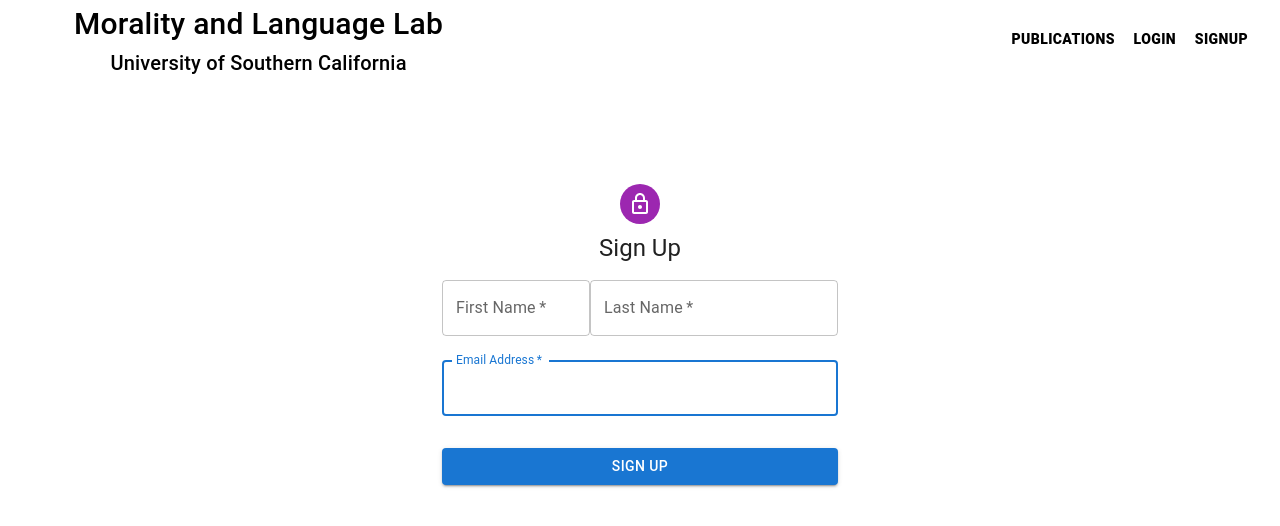
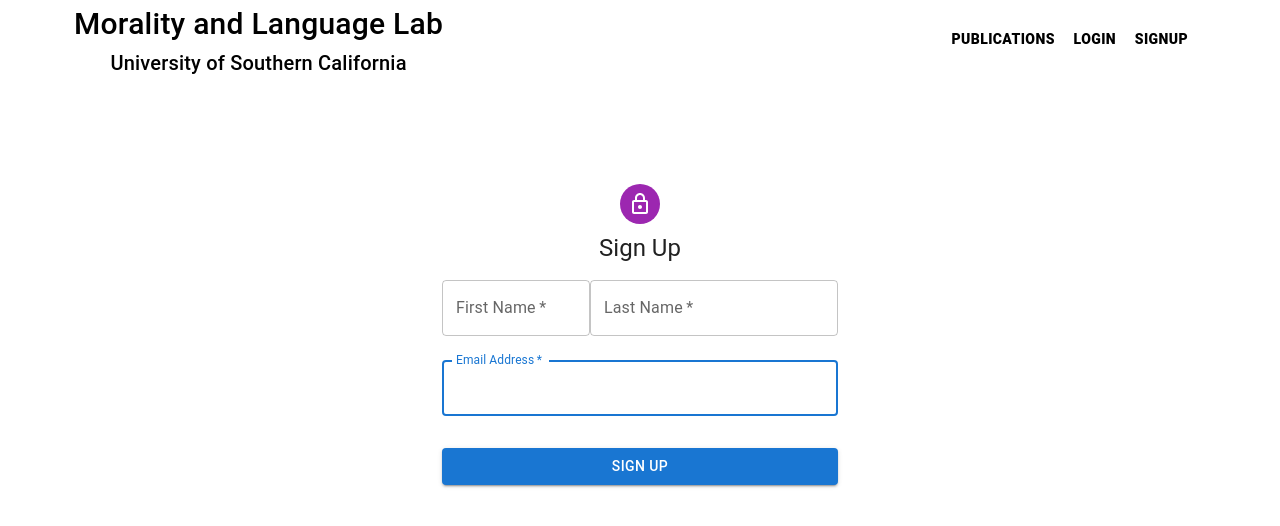
Before and after one commit to AaryaDevnani/MOLA-LAB-Challenge, a React (Create React App) app: page /signup in a window 1280 px wide. Shown: the top 526 px of the page. Built offline with nearby package versions, Linux system fonts and the light colour scheme.

Commit message:
Logout working, changed logic for login state management

```diff
--- a/src/components/NavBar.js
+++ b/src/components/NavBar.js
@@ -16,7 +16,7 @@
 import Button from "@mui/material/Button";
 
 function NavBar(props) {
-  const { userLoggedIn } = useContext(UserContext);
+  const { userLoggedIn, logout } = useContext(UserContext);
 
   const { window } = props;
   const [mobileOpen, setMobileOpen] = React.useState(false);
@@ -24,15 +24,6 @@
   const handleDrawerToggle = () => {
     setMobileOpen((prevState) => !prevState);
   };
-  let pages = ["Publications", "Login", "Signup"];
-  let adminPages = ["Publications", "Admin ", "Profile", "Logout"];
-  let userPages = ["Publications", "Profile", "Logout"];
-  let renderPages = [];
-  userLoggedIn.isAdmin === true
-    ? (renderPages = adminPages)
-    : userLoggedIn.isLoggedIn
-    ? (renderPages = userPages)
-    : (renderPages = pages);
 
   const drawer = (
     <Box onClick={handleDrawerToggle} sx={{ textAlign: "center" }}>
@@ -40,13 +31,46 @@
         <div>Morality and Language Lab</div>
       </Typography>
       <List>
-        {renderPages.map((page) => (
-          <ListItem key={page} disablePadding>
-            <ListItemButton sx={{ textAlign: "center" }}>
-              <ListItemText primary={page} sx={{ color: "#000" }} />
-            </ListItemButton>
-          </ListItem>
-        ))}
+        <ListItem key="Publications" disablePadding>
+          <ListItemButton sx={{ textAlign: "center" }}>
+            <ListItemText primary="Publications" sx={{ color: "#000" }} />
+          </ListItemButton>
+        </ListItem>
+        {!userLoggedIn.isAdmin && !userLoggedIn.isLoggedin ? (
+          <>
+            <ListItem key="Login" disablePadding>
+              <ListItemButton sx={{ textAlign: "center" }}>
+                <ListItemText primary="Login" sx={{ color: "#000" }} />
+              </ListItemButton>
+            </ListItem>
+            <ListItem key="Signup" disablePadding>
+              <ListItemButton sx={{ textAlign: "center" }}>
+                <ListItemText primary="Signup" sx={{ color: "#000" }} />
+              </ListItemButton>
+            </ListItem>
+          </>
+        ) : (
+          <>
+            {userLoggedIn.isAdmin && (
+              <ListItem key="Admin" disablePadding>
+                <ListItemButton sx={{ textAlign: "center" }}>
+                  <ListItemText primary="Admin" sx={{ color: "#000" }} />
+                </ListItemButton>
+              </ListItem>
+            )}
+
+            <ListItem key="Profile" disablePadding>
+              <ListItemButton sx={{ textAlign: "center" }}>
+                <ListItemText primary="Profile" sx={{ color: "#000" }} />
+              </ListItemButton>
+            </ListItem>
+            <ListItem key="Logout" disablePadding>
+              <ListItemButton sx={{ textAlign: "center" }}>
+                <ListItemText primary="Logout" sx={{ color: "#000" }} />
+              </ListItemButton>
+            </ListItem>
+          </>
+        )}
       </List>
     </Box>
   );
@@ -80,7 +104,6 @@
             variant="h6"
             component="div"
             sx={{
-              // display: { xs: "block", sm: "block" },
               ml: "50px",
               fontSize: { lg: "30px", md: "20px", sm: "20px" },
             }}
@@ -106,20 +129,88 @@
               justifyContent: "flex-end",
             }}
           >
-            {renderPages.map((page) => (
-              <NavLink to={"/" + page} style={{ textDecoration: "none" }}>
+            <NavLink to={"/"} style={{ textDecoration: "none" }}>
+              <Button
+                key={"Publications"}
+                sx={{
+                  "&:hover": { backgroundColor: "#fff" },
+                  color: "#000",
+                  fontWeight: "1000",
+                }}
+              >
+                Publications
+              </Button>
+            </NavLink>
+            {userLoggedIn.isLoggedIn ? (
+              <>
+                {userLoggedIn.isAdmin && (
+                  <NavLink to={"/Admin"} style={{ textDecoration: "none" }}>
+                    <Button
+                      key="Admin"
+                      sx={{
+                        "&:hover": { backgroundColor: "#fff" },
+                        color: "#000",
+                        fontWeight: "1000",
+                      }}
+                    >
+                      Admin
+                    </Button>
+                  </NavLink>
+                )}
+                <NavLink to={"/Profile"} style={{ textDecoration: "none" }}>
+                  <Button
+                    key="Profile"
+                    sx={{
+                      "&:hover": { backgroundColor: "#fff" },
+                      color: "#000",
+                      fontWeight: "1000",
+                    }}
+                  >
+                    Profile
+                  </Button>
+                </NavLink>
                 <Button
-                  key={page}
+                  key="Logout"
                   sx={{
                     "&:hover": { backgroundColor: "#fff" },
                     color: "#000",
                     fontWeight: "1000",
+                    mr: "60px",
                   }}
+                  onClick={logout}
                 >
-                  {page}
+                  Logout
                 </Button>
-              </NavLink>
-            ))}
+              </>
+            ) : (
+              <>
+                <NavLink to={"/login"} style={{ textDecoration: "none" }}>
+                  <Button
+                    key="Login"
+                    sx={{
+                      "&:hover": { backgroundColor: "#fff" },
+                      color: "#000",
+                      fontWeight: "1000",
+                    }}
+                  >
+                    Login
+                  </Button>
+                </NavLink>
+                <NavLink to={"/signup"} style={{ textDecoration: "none" }}>
+                  <Button
+                    key="Signup"
+                    sx={{
+                      "&:hover": { backgroundColor: "#fff" },
+                      color: "#000",
+                      fontWeight: "1000",
+                      mr: "60px",
+                    }}
+                  >
+                    Signup
+                  </Button>
+                </NavLink>
+              </>
+            )}
           </Box>
         </Toolbar>
       </AppBar>
--- a/src/components/login.js
+++ b/src/components/login.js
@@ -39,6 +39,7 @@
       setUserLoggedIn({
         isLoggedIn: true,
         isAdmin: res.body.isAdmin,
+        userData: res.body.user,
       });
       setToast({
         open: true,
--- a/src/userContext.js
+++ b/src/userContext.js
@@ -21,8 +21,9 @@
   });
 
   const [userLoggedIn, setUserLoggedIn] = useState({
-    isLoggedIn: "",
+    isLoggedIn: false,
     isAdmin: false,
+    userData: {},
   });
 
   const sendMail = async () => {
@@ -91,6 +92,13 @@
     return { status: response.status, body: responseBody };
   };
 
+  const logout = async () => {
+    setUserLoggedIn({
+      isLoggedIn: false,
+      isAdmin: false,
+    });
+  };
+
   return (
     <UserContext.Provider
       value={{
@@ -105,6 +113,7 @@
         loginData,
         setLoginData,
         login,
+        logout,
       }}
     >
       {children}
```
Also changed, not shown: 1 other file (tests, documents, lock files or other folders).
